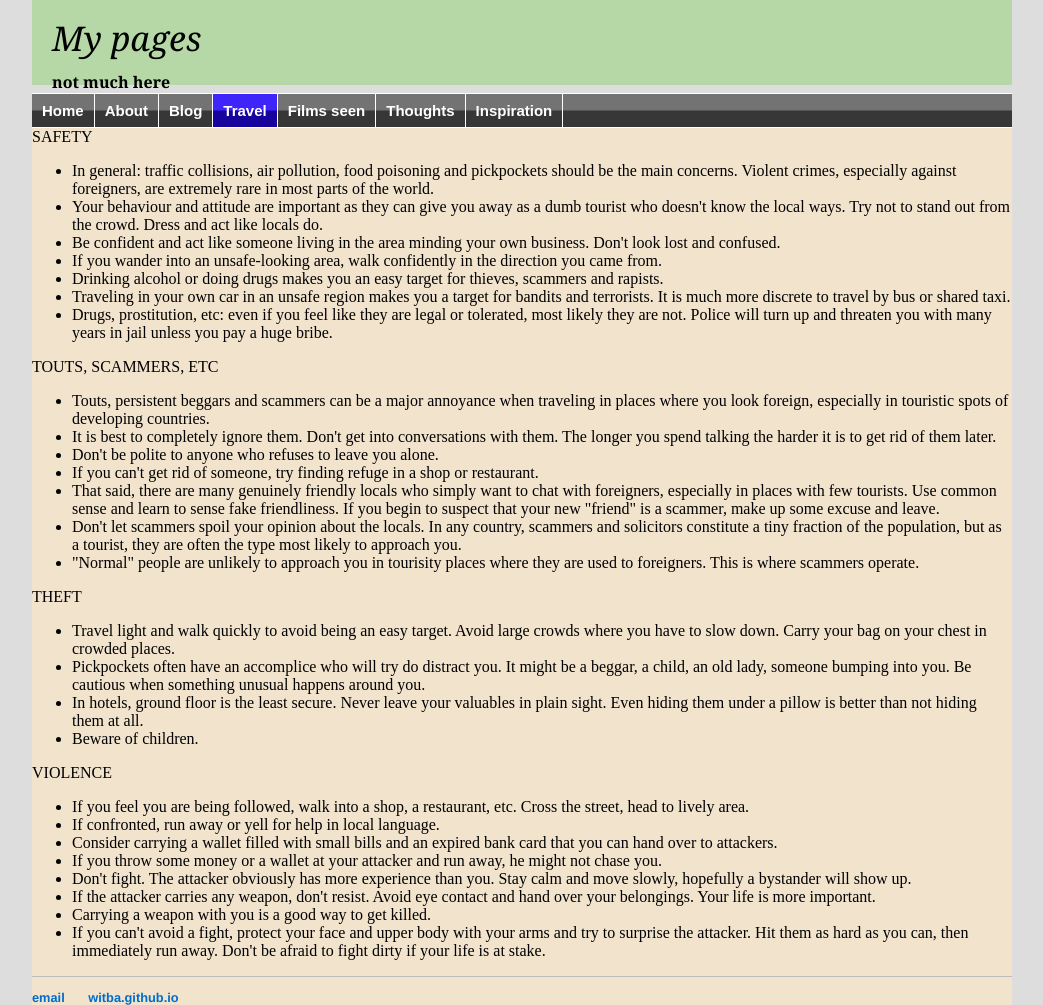
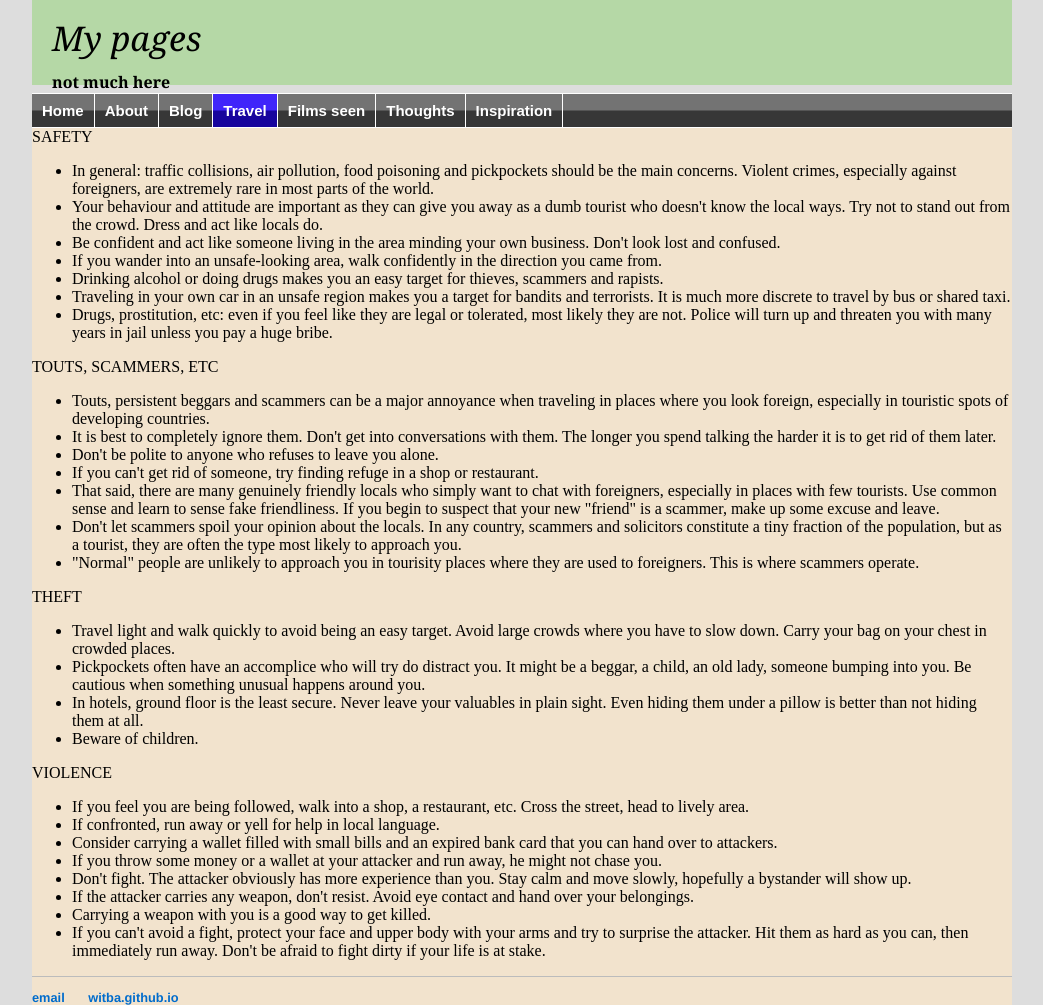
Before and after one commit to witba/witba.github.io, a Jekyll site: the page built from travel/safety.html, in a window 1280 px wide. Shown: the whole page, without its empty margins (118-1161 px from the left). Built offline with Jekyll 4.4.1, drawn with Linux system fonts in a browser that asks for light colours.

Commit message:
Update safety.html

```diff
--- a/travel/safety.html
+++ b/travel/safety.html
@@ -39,7 +39,7 @@ title: Travel resources
 <li>Consider carrying a wallet filled with small bills and an expired bank card that you can hand over to attackers.</li>
 <li>If you throw some money or a wallet at your attacker and run away, he might not chase you.</li>
 <li>Don't fight. The attacker obviously has more experience than you. Stay calm and move slowly, hopefully a bystander will show up.</li>
-<li>If the attacker carries any weapon, don't resist. Avoid eye contact and hand over your belongings. Your life is more important.</li>
+<li>If the attacker carries any weapon, don't resist. Avoid eye contact and hand over your belongings.</li>
 <li>Carrying a weapon with you is a good way to get killed.</li>
 <li>If you can't avoid a fight, protect your face and upper body with your arms and try to surprise the attacker. Hit them as hard as you can, then immediately run away. Don't be afraid to fight dirty if your life is at stake.</li>
 </ul>
```
